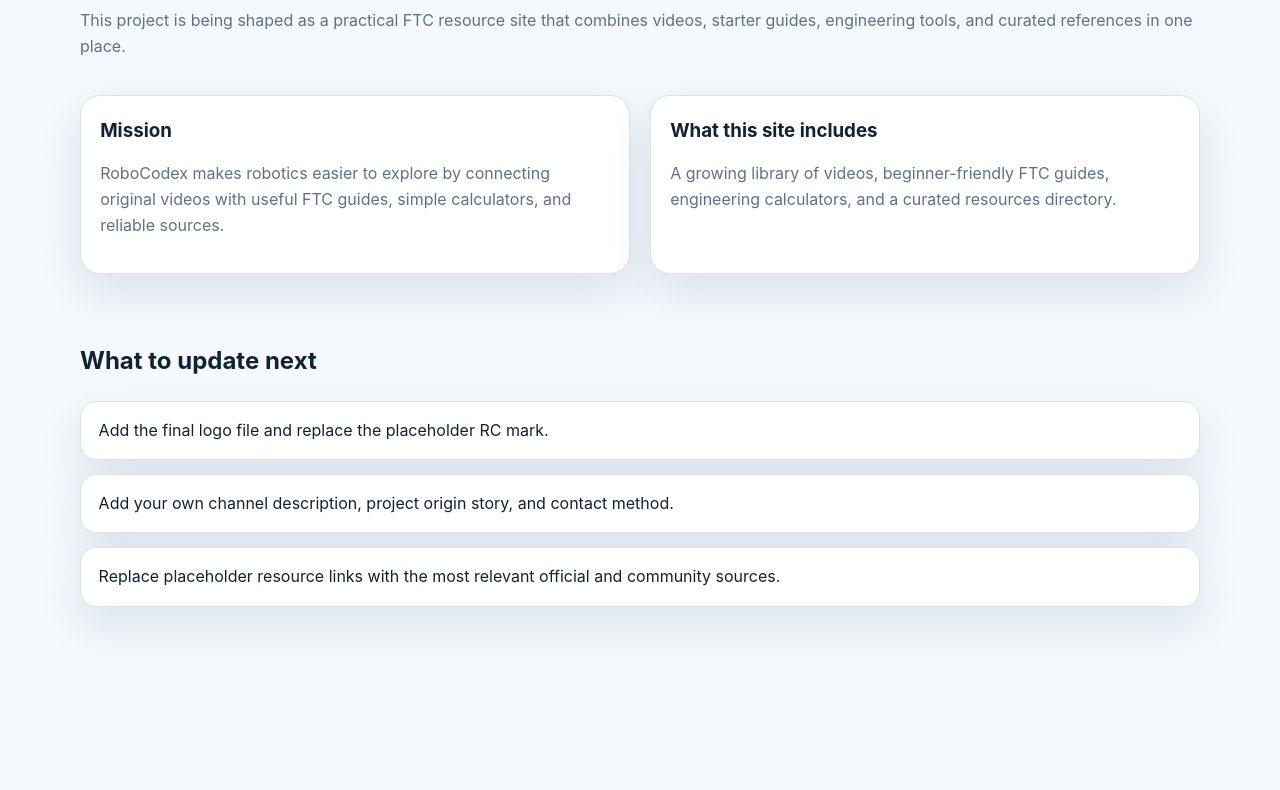
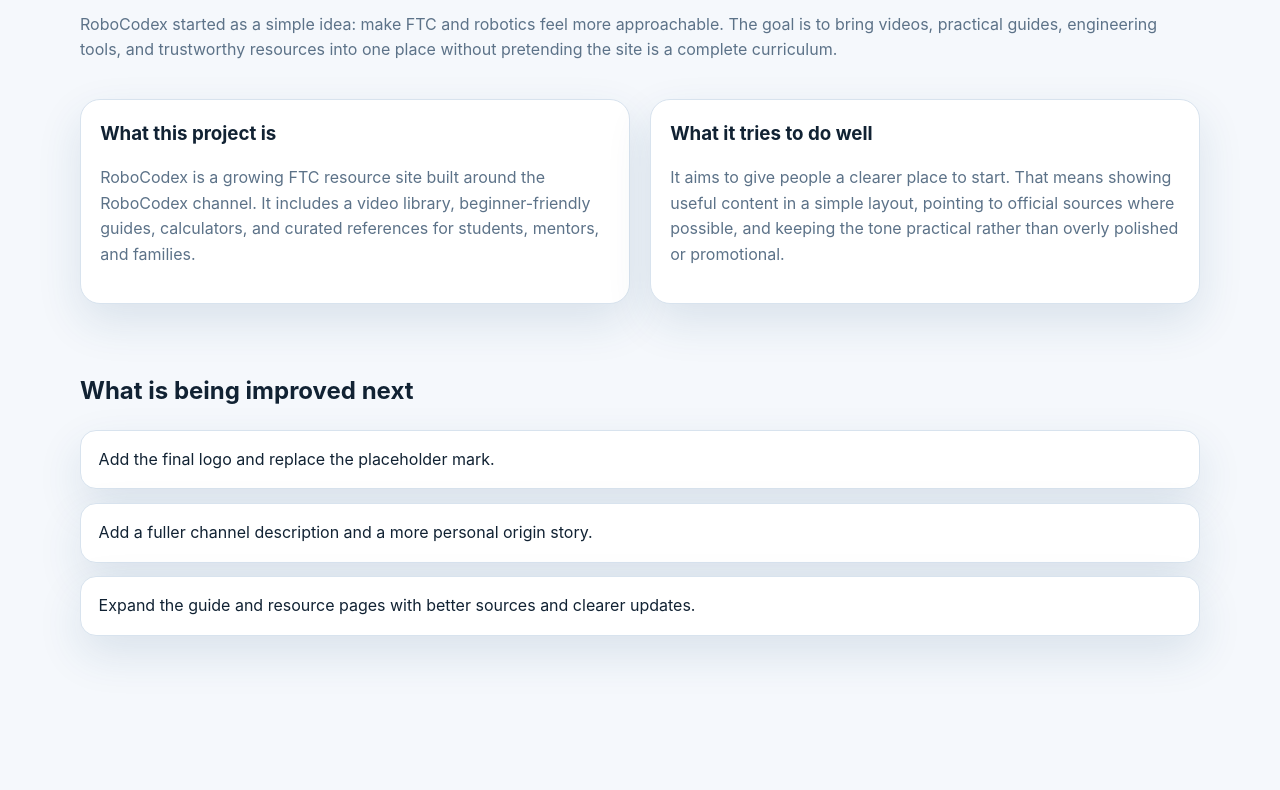
Before and after one commit to RoboCodexYT/robocodex-website, a plain HTML site: page about.html in a window 1280 px wide. Shown: the part 280-1070 px from the top of the page. Drawn offline with Linux system fonts and the light colour scheme.

Commit message:
Polish the about page and improve the site experience

```diff
--- a/about.html
+++ b/about.html
@@ -6,6 +6,7 @@
   <title>About RoboCodex</title>
   <meta name="description" content="Learn about the purpose of RoboCodex and how the site is organized around FTC videos, guides, tools, and reliable resources.">
   <link rel="stylesheet" href="css/modern.css">
+  <link rel="stylesheet" href="https://cdnjs.cloudflare.com/ajax/libs/font-awesome/6.0.0-beta3/css/all.min.css">
 </head>
 <body>
   <header class="site-header">
@@ -21,6 +22,9 @@
         <a href="resources.html">Resources</a>
         <a class="active" href="about.html">About</a>
       </nav>
+      <div class="header-actions">
+        <button id="theme-toggle" class="btn btn-ghost" type="button" aria-label="Switch color theme"><i class="fa-solid fa-moon"></i></button>
+      </div>
     </div>
   </header>
 
@@ -30,27 +34,27 @@
         <div>
           <div class="badge">About</div>
           <h1>About RoboCodex</h1>
-          <p class="muted">This project is being shaped as a practical FTC resource site that combines videos, starter guides, engineering tools, and curated references in one place.</p>
+          <p class="muted">RoboCodex started as a simple idea: make FTC and robotics feel more approachable. The goal is to bring videos, practical guides, engineering tools, and trustworthy resources into one place without pretending the site is a complete curriculum.</p>
         </div>
       </div>
 
       <div class="grid grid-2">
         <article class="card feature-card">
-          <h3>Mission</h3>
-          <p class="muted">RoboCodex makes robotics easier to explore by connecting original videos with useful FTC guides, simple calculators, and reliable sources.</p>
+          <h3>What this project is</h3>
+          <p class="muted">RoboCodex is a growing FTC resource site built around the RoboCodex channel. It includes a video library, beginner-friendly guides, calculators, and curated references for students, mentors, and families.</p>
         </article>
         <article class="card feature-card">
-          <h3>What this site includes</h3>
-          <p class="muted">A growing library of videos, beginner-friendly FTC guides, engineering calculators, and a curated resources directory.</p>
+          <h3>What it tries to do well</h3>
+          <p class="muted">It aims to give people a clearer place to start. That means showing useful content in a simple layout, pointing to official sources where possible, and keeping the tone practical rather than overly polished or promotional.</p>
         </article>
       </div>
 
       <div class="section-sm">
-        <h2>What to update next</h2>
+        <h2>What is being improved next</h2>
         <div class="list">
-          <div class="card list-item">Add the final logo file and replace the placeholder RC mark.</div>
-          <div class="card list-item">Add your own channel description, project origin story, and contact method.</div>
-          <div class="card list-item">Replace placeholder resource links with the most relevant official and community sources.</div>
+          <div class="card list-item">Add the final logo and replace the placeholder mark.</div>
+          <div class="card list-item">Add a fuller channel description and a more personal origin story.</div>
+          <div class="card list-item">Expand the guide and resource pages with better sources and clearer updates.</div>
         </div>
       </div>
     </div>
```
Also changed, not shown: bookmarks.html (+4 -0 lines), calculators.html (+4 -0 lines), content.html (+3 -1 lines), guides.html (+4 -0 lines), index.html (+1 -1 lines), js/app.js (+9 -1 lines), resources.html (+4 -0 lines).
